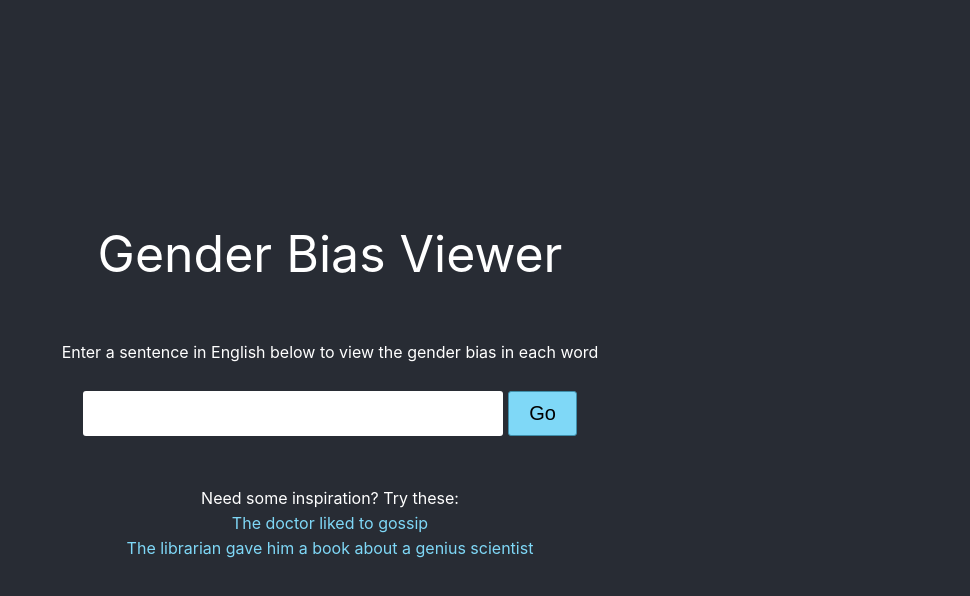
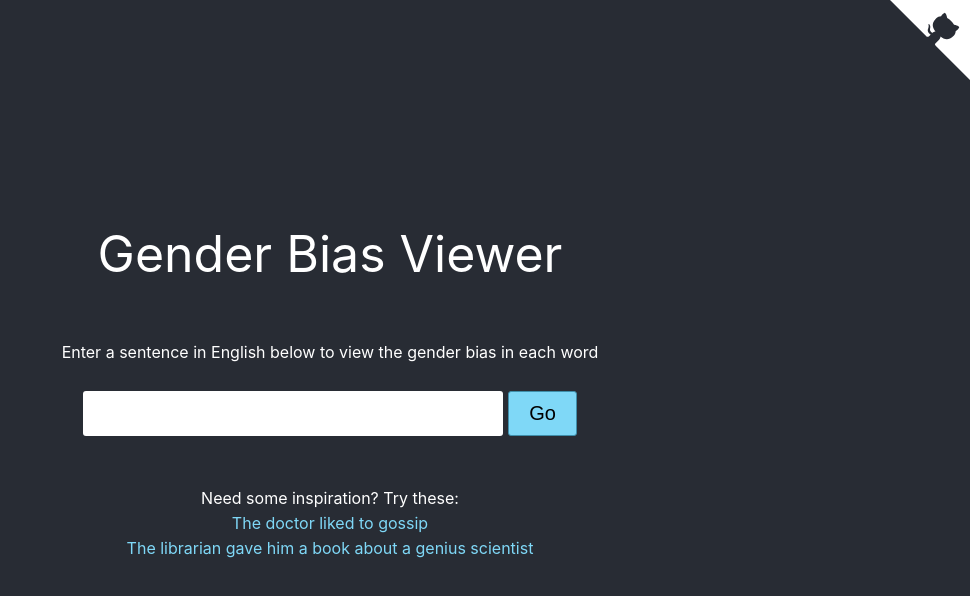
Before and after one commit to chanind/word2vec-gender-bias-explorer, a React (Create React App) app in the folder website/: page /#/query in a window 1280 px wide. Shown: the top 596 px of the page, without its empty margins (310-1280 px from the left). Built offline with nearby package versions, Linux system fonts and the light colour scheme; no server answers.

Commit message:
adding license and github backlink

```diff
--- a/website/src/App.tsx
+++ b/website/src/App.tsx
@@ -4,12 +4,14 @@
 import './App.css';
 import Intro from './Intro';
 import Query from './Query';
+import OctocatCorner from './components/OctocatCorner';
 
 const ROOT_PATH = process.env.REACT_APP_ROOT_PATH || '/';
 
 function App() {
   return (
     <div className="App">
+      <OctocatCorner />
       <Router basename={ROOT_PATH}>
         <Switch>
           <Route exact path="/">
--- a/website/src/components/Loading.tsx
+++ b/website/src/components/Loading.tsx
@@ -1,6 +1,6 @@
-import React from "react";
+import React from 'react';
 
-import "./Loading.css";
+import './Loading.css';
 
 const Loading = () => <div className="Loading">◑</div>;
 
--- /dev/null
+++ b/website/src/components/OctocatCorner.css
@@ -0,0 +1,25 @@
+.OctocatCorner:hover .OctocatCorner-arm {
+  animation: octocat-wave 560ms ease-in-out;
+}
+@keyframes octocat-wave {
+  0%,
+  100% {
+    transform: rotate(0);
+  }
+  20%,
+  60% {
+    transform: rotate(-25deg);
+  }
+  40%,
+  80% {
+    transform: rotate(10deg);
+  }
+}
+@media (max-width: 500px) {
+  .OctocatCorner:hover .OctocatCorner-arm {
+    animation: none;
+  }
+  .OctocatCorner .OctocatCorner-arm {
+    animation: octocat-wave 560ms ease-in-out;
+  }
+}
--- /dev/null
+++ b/website/src/components/OctocatCorner.tsx
@@ -0,0 +1,41 @@
+import React from 'react';
+import './OctocatCorner.css';
+
+// from https://tholman.com/github-corners/
+const OctocatCorner = () => (
+  <a
+    href="https://github.com/chanind/gender-bias-viewer"
+    className="OctocatCorner"
+    aria-label="View source on GitHub"
+  >
+    <svg
+      width="80"
+      height="80"
+      viewBox="0 0 250 250"
+      style={{
+        fill: '#fff',
+        color: '#282c34',
+        position: 'absolute',
+        top: 0,
+        border: 0,
+        right: 0,
+      }}
+      aria-hidden="true"
+    >
+      <path d="M0,0 L115,115 L130,115 L142,142 L250,250 L250,0 Z"></path>
+      <path
+        d="M128.3,109.0 C113.8,99.7 119.0,89.6 119.0,89.6 C122.0,82.7 120.5,78.6 120.5,78.6 C119.2,72.0 123.4,76.3 123.4,76.3 C127.3,80.9 125.5,87.3 125.5,87.3 C122.9,97.6 130.6,101.9 134.4,103.2"
+        fill="currentColor"
+        style={{ transformOrigin: '130px 106px' }}
+        className="OctocatCorner-arm"
+      ></path>
+      <path
+        d="M115.0,115.0 C114.9,115.1 118.7,116.5 119.8,115.4 L133.7,101.6 C136.9,99.2 139.9,98.4 142.2,98.6 C133.8,88.0 127.5,74.4 143.8,58.0 C148.5,53.4 154.0,51.2 159.7,51.0 C160.3,49.4 163.2,43.6 171.4,40.1 C171.4,40.1 176.1,42.5 178.8,56.2 C183.1,58.6 187.2,61.8 190.9,65.4 C194.5,69.0 197.7,73.2 200.1,77.6 C213.8,80.2 216.3,84.9 216.3,84.9 C212.7,93.1 206.9,96.0 205.4,96.6 C205.1,102.4 203.0,107.8 198.3,112.5 C181.9,128.9 168.3,122.5 157.7,114.1 C157.9,116.9 156.7,120.9 152.7,124.9 L141.0,136.5 C139.8,137.7 141.6,141.9 141.8,141.8 Z"
+        fill="currentColor"
+        className="OctocatCorner-body"
+      ></path>
+    </svg>
+  </a>
+);
+
+export default OctocatCorner;
--- a/website/src/index.css
+++ b/website/src/index.css
@@ -1,7 +1,7 @@
 body {
   margin: 0;
-  font-family: -apple-system, BlinkMacSystemFont, "Segoe UI", "Roboto", "Oxygen",
-    "Ubuntu", "Cantarell", "Fira Sans", "Droid Sans", "Helvetica Neue",
+  font-family: -apple-system, BlinkMacSystemFont, 'Segoe UI', 'Roboto', 'Oxygen',
+    'Ubuntu', 'Cantarell', 'Fira Sans', 'Droid Sans', 'Helvetica Neue',
     sans-serif;
   -webkit-font-smoothing: antialiased;
   -moz-osx-font-smoothing: grayscale;
@@ -14,7 +14,7 @@
 }
 
 code {
-  font-family: source-code-pro, Menlo, Monaco, Consolas, "Courier New",
+  font-family: source-code-pro, Menlo, Monaco, Consolas, 'Courier New',
     monospace;
 }
 
```
Also changed, not shown: 1 other file (tests, documents, lock files or other folders).
